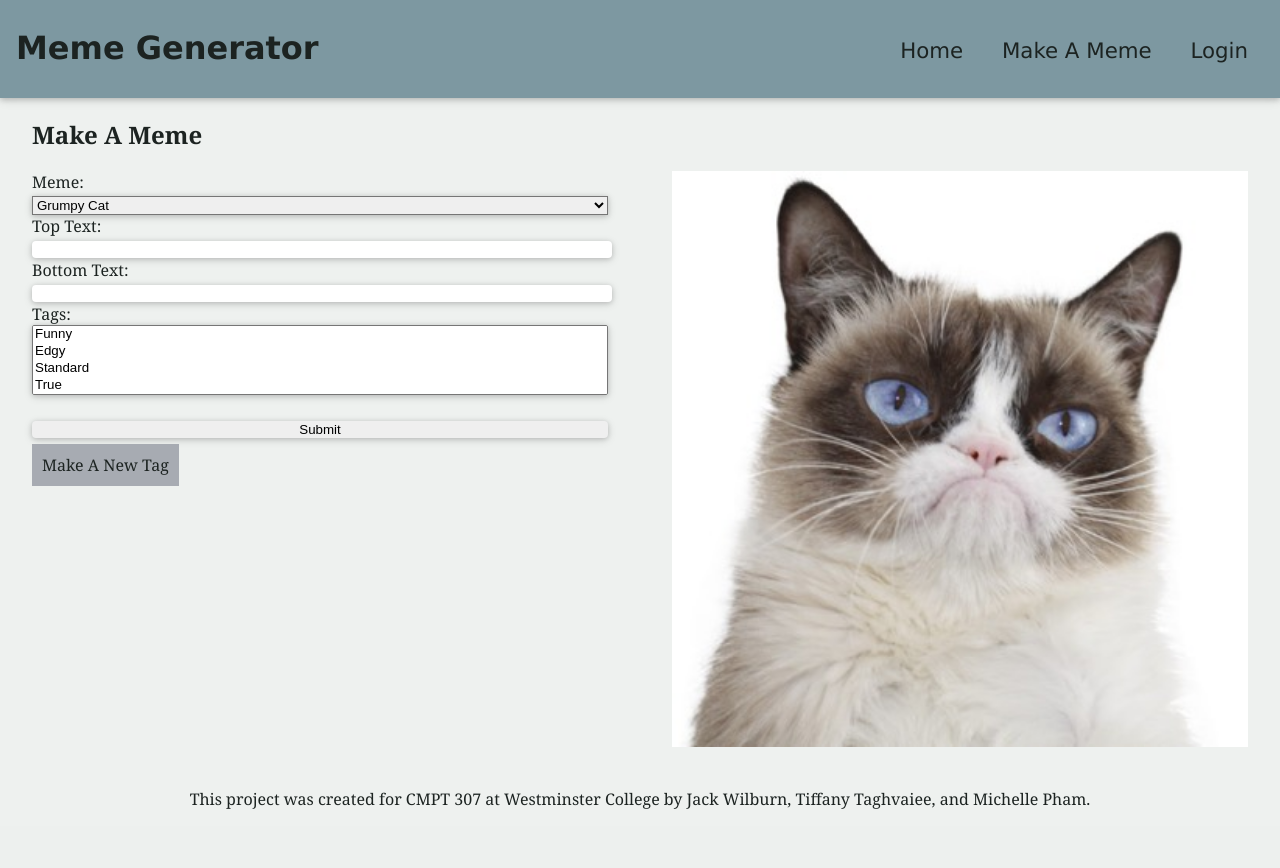
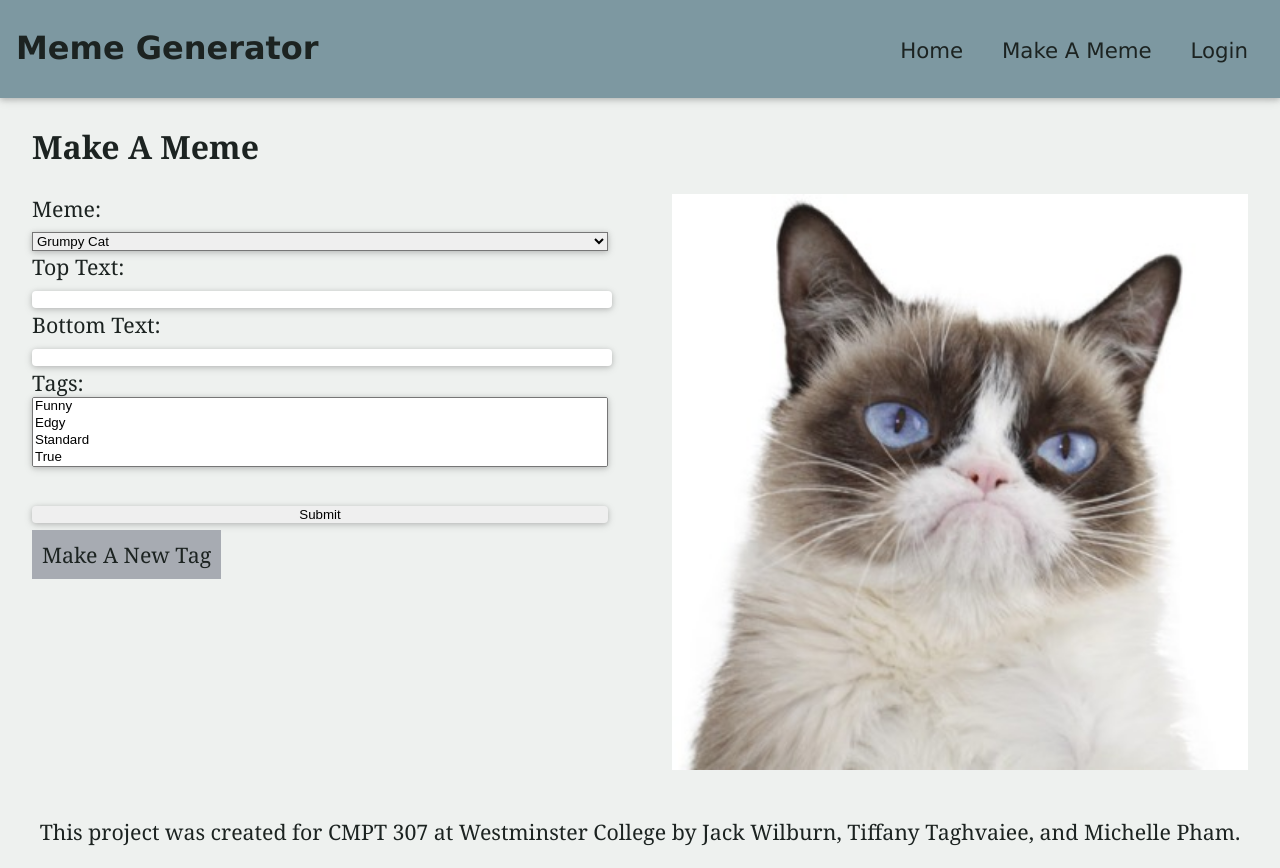
Before and after one commit to JackWilb/DBProject, a Django app: page /makeameme/ in a window 1280 px wide. Before the commit the page ends 809 px from the top, so only its background shows below. Run offline with Django 3.2, Linux system fonts and the light colour scheme; data comes from the database, SQL or seed files in the repository.

```diff
--- a/src/MemeGenerator/static/MemeGenerator/styles.css
+++ b/src/MemeGenerator/static/MemeGenerator/styles.css
@@ -4,6 +4,7 @@ body {
 	color: #1C2321;
 	padding: 0px;
 	margin: 0px;
+	font-size: 16pt;
 }
 
 .header {
@@ -16,6 +17,7 @@ body {
 	white-space: nowrap;
 	box-shadow: 0 2px 5px 0 rgba(0,0,0,0.16),0 2px 10px 0 rgba(0,0,0,0.12);
 	height: 82px;
+	font-size: 12pt;
 }
 
 .navigation {
--- a/src/static/MemeGenerator/styles.css
+++ b/src/static/MemeGenerator/styles.css
@@ -4,6 +4,7 @@ body {
 	color: #1C2321;
 	padding: 0px;
 	margin: 0px;
+	font-size: 16pt;
 }
 
 .header {
@@ -16,6 +17,7 @@ body {
 	white-space: nowrap;
 	box-shadow: 0 2px 5px 0 rgba(0,0,0,0.16),0 2px 10px 0 rgba(0,0,0,0.12);
 	height: 82px;
+	font-size: 12pt;
 }
 
 .navigation {
```
